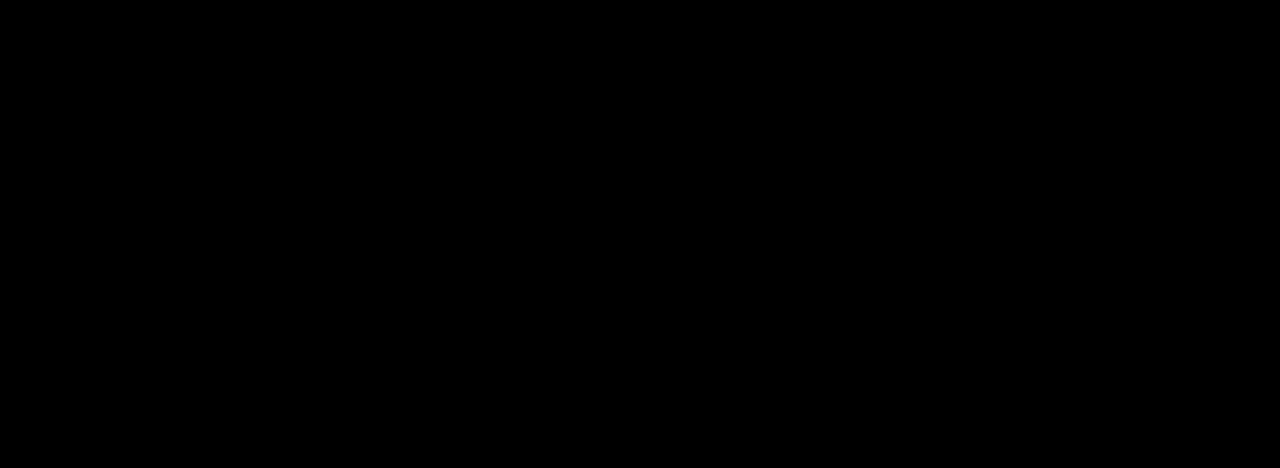
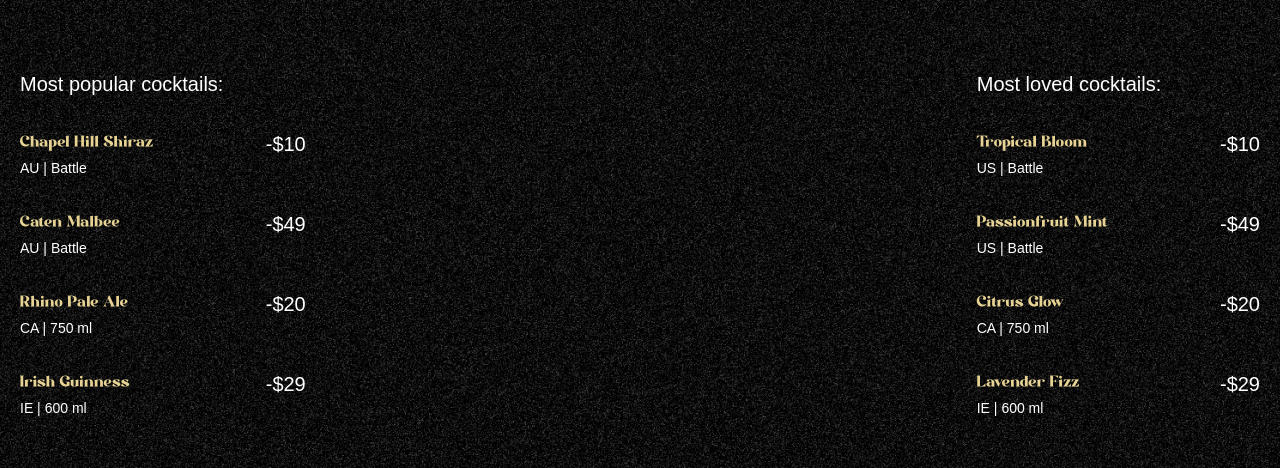
Before and after one commit to moad-cod/gsap-cocktails, a React (Vite) app: page / in a window 1280 px wide. Shown: the part 890-1358 px from the top of the page. Built offline with nearby package versions, Linux system fonts and the light colour scheme; a web font is replaced by a local one.

Commit message:
Implement Cocktails section animation

```diff
--- a/src/App.jsx
+++ b/src/App.jsx
@@ -3,6 +3,7 @@
 import gsap from "gsap";
 import Navbar from "./components/Navbar.jsx";
 import Hero from "./components/Hero.jsx";
+import Cocktails from "./components/Cocktails.jsx";
 
 
 gsap.registerPlugin(ScrollTrigger, SplitText);
@@ -14,7 +15,7 @@
         <main>
             <Navbar/>
             <Hero />
-
+            <Cocktails />
         </main>
     );
 };
--- /dev/null
+++ b/src/components/Cocktails.jsx
@@ -0,0 +1,87 @@
+import React from 'react';
+import {cocktailLists, mockTailLists} from "../../constants/index.js";
+import gsap from "gsap";
+import {useGSAP} from "@gsap/react";
+
+const Cocktails = () => {
+    useGSAP(() => {
+        const parallaxTimeline = gsap.timeline({
+            scrollTrigger: {
+                trigger: "#cocktails",
+                start: 'top 30%',
+                end: 'bottom 80%',
+                scrub: true
+            }
+        })
+
+        parallaxTimeline.from('#c-left-leaf', {
+            x: -100,
+            y: 100,
+        }).from('#c-right-leaf', {
+                x: 100,
+                y: 100,
+        })
+    })
+
+
+
+    return (
+        <section id="cocktails" className="noisy">
+            <img
+            src="/images/cocktail-left-leaf.png"
+            alt="l-leaf"
+            id="c-left-leaf"
+            />
+            <img
+            src="/images/cocktail-right-leaf.png"
+            alt="r-leaf"
+            id="c-right-leaf"
+            />
+
+            <div className="list">
+                <div className="popular">
+                    <h2>Most popular cocktails:</h2>
+                    <ul>
+                        {cocktailLists.map(({id, name, country, detail, price}) => (
+                            <li key={id}>
+                                <div className="md:me-28">
+                                    <h3>
+                                        {name}
+                                    </h3>
+                                    <p>
+                                        {country} | {detail}
+                                    </p>
+                                </div>
+                                <span>
+                                    -{price}
+                                </span>
+                            </li>
+                        ))}
+                    </ul>
+                </div>
+                <div className="loved">
+                    <h2>Most loved cocktails:</h2>
+                    <ul>
+                        {mockTailLists.map(({id, name, country, detail, price}) => (
+                            <li key={id}>
+                                <div className="md:me-28">
+                                    <h3>
+                                        {name}
+                                    </h3>
+                                    <p>
+                                        {country} | {detail}
+                                    </p>
+                                </div>
+                                <span>
+                                    -{price}
+                                </span>
+                            </li>
+                        ))}
+                    </ul>
+                </div>
+            </div>
+        </section>
+    );
+};
+
+export default Cocktails;
```
